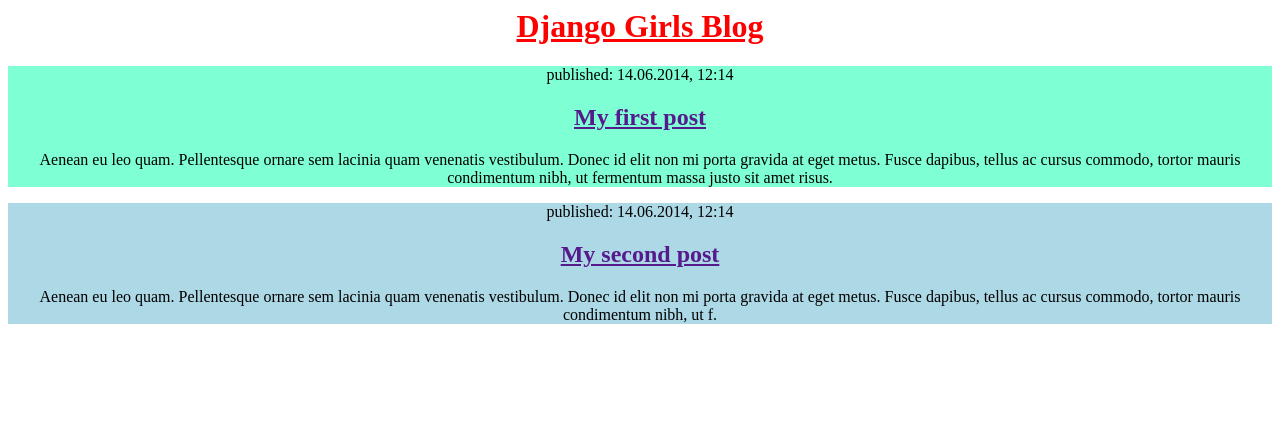
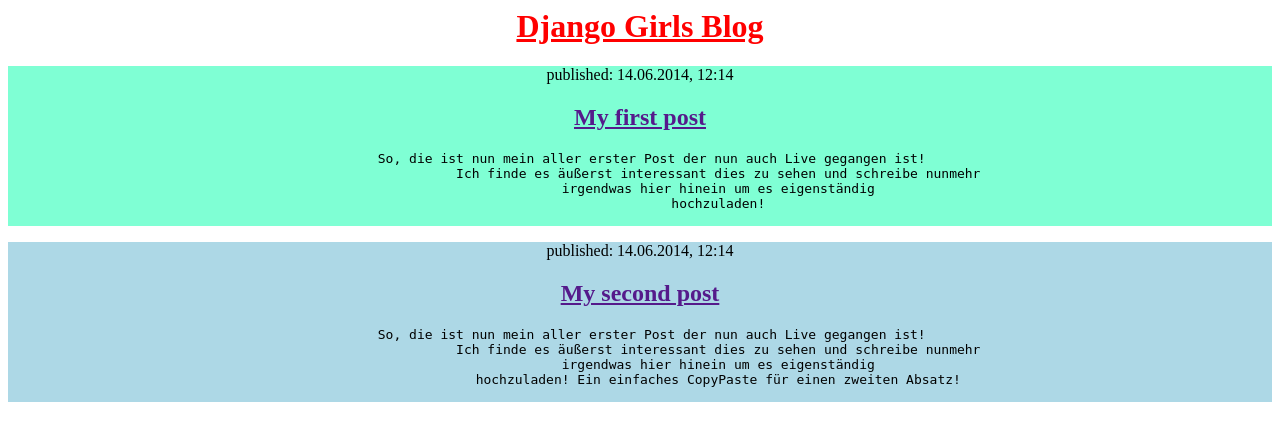
Before and after one commit to Laif128/my-first-blog, a Django app: page / in a window 1280 px wide. Shown: the top 441 px of the page. Run offline with Django 3.2, Linux system fonts and the light colour scheme.

Commit message:
My own changes now

```diff
--- a/blog/templates/blog/post_list.html
+++ b/blog/templates/blog/post_list.html
@@ -10,13 +10,21 @@
         <div style="text-align:center; background-color:aquamarine;">
             <p>published: 14.06.2014, 12:14</p>
             <h2><a href="">My first post</a></h2>
-            <p>Aenean eu leo quam. Pellentesque ornare sem lacinia quam venenatis vestibulum. Donec id elit non mi porta gravida at eget metus. Fusce dapibus, tellus ac cursus commodo, tortor mauris condimentum nibh, ut fermentum massa justo sit amet risus.</p>
+            <pre>   So, die ist nun mein aller erster Post der nun auch Live gegangen ist!
+                    Ich finde es äußerst interessant dies zu sehen und schreibe nunmehr
+                    irgendwas hier hinein um es eigenständig
+                    hochzuladen!
+            </pre>
         </div>
 
         <div style="text-align:center;background-color:lightblue;">
             <p>published: 14.06.2014, 12:14</p>
             <h2><a href="">My second post</a></h2>
-            <p>Aenean eu leo quam. Pellentesque ornare sem lacinia quam venenatis vestibulum. Donec id elit non mi porta gravida at eget metus. Fusce dapibus, tellus ac cursus commodo, tortor mauris condimentum nibh, ut f.</p>
+            <pre>   So, die ist nun mein aller erster Post der nun auch Live gegangen ist!
+                    Ich finde es äußerst interessant dies zu sehen und schreibe nunmehr
+                    irgendwas hier hinein um es eigenständig
+                    hochzuladen! Ein einfaches CopyPaste für einen zweiten Absatz!
+            </pre>
         </div>
     </body>
 </html>
```
